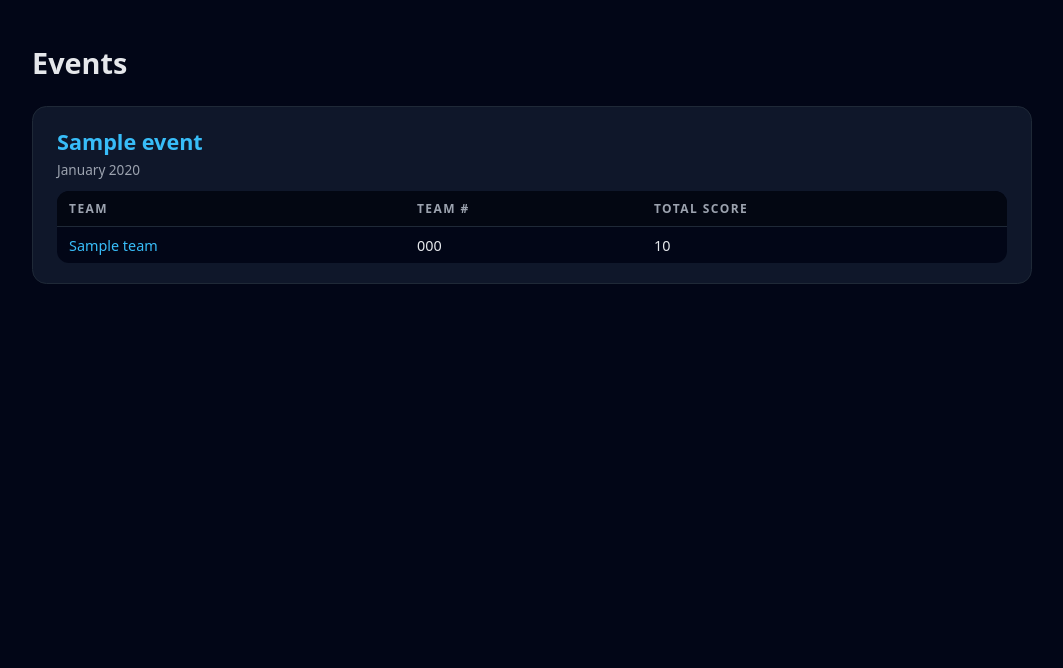
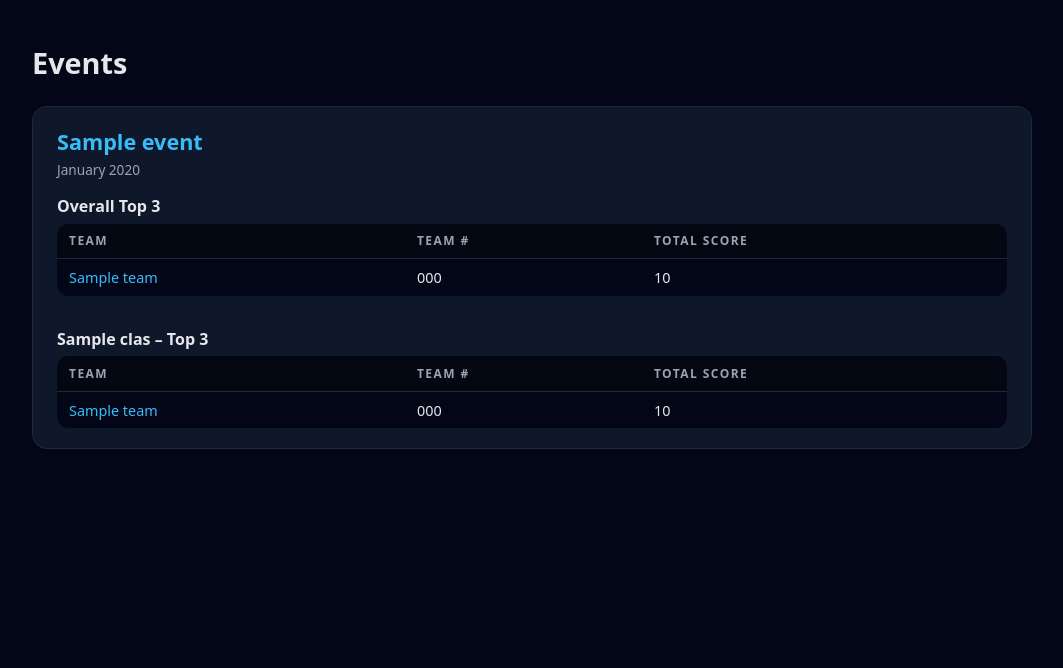
Before and after one commit to ASABE-IQSN/ASABE_IQS_Website, a Flask app: page /events in a window 1280 px wide. Shown: the part 55-723 px from the top of the page, without its empty margins (108-1171 px from the left). Run offline with Flask 3, Linux system fonts and the light colour scheme; tables that the repository leaves empty hold one stand-in row (values such as "Sample post").

Commit message:
adding basic analytics

```diff
--- a/initial.py
+++ b/initial.py
@@ -339,14 +339,27 @@ def events():
     events = (
         Event.query
         .options(
-            selectinload(Event.event_teams).selectinload(EventTeam.team)
+            selectinload(Event.event_teams)
+                .selectinload(EventTeam.team)
+                .selectinload(Team.team_class)
         )
         .order_by(Event.event_datetime.desc())
         .all()
     )
-    return render_template("events.html", events=events)
 
-from sqlalchemy.orm import selectinload
+    # First 2 team classes (by name); adjust ordering if you prefer
+    top_classes = (
+        TeamClass.query
+        .order_by(TeamClass.name)
+        .limit(2)
+        .all()
+    )
+
+    return render_template(
+        "events.html",
+        events=events,
+        top_classes=top_classes,
+    )
 
 @app.route("/cache/reset/events")
 def cache_buster_events():
--- a/templates/events.html
+++ b/templates/events.html
@@ -78,6 +78,12 @@
       margin-bottom: 0.75rem;
     }
 
+    h3 {
+      margin-top: 1rem;
+      margin-bottom: 0.4rem;
+      font-size: 1.0rem;
+    }
+
     table {
       width: 100%;
       border-collapse: collapse;
@@ -112,6 +118,22 @@
     .empty {
       font-size: 0.9rem;
       color: #9ca3af;
+    }
+
+    /* Layout for per-class tables */
+    .class-tables {
+      display: flex;
+      flex-wrap: wrap;
+      gap: 1rem;
+      margin-top: 1rem;
+    }
+
+    .class-table {
+      flex: 1 1 260px;
+    }
+
+    .class-table table {
+      margin-top: 0.25rem;
     }
 
     footer {
@@ -154,6 +176,8 @@
           {% endif %}
 
           {% if event.event_teams %}
+            <!-- Overall Top 3 (existing behavior) -->
+            <h3>Overall Top 3</h3>
             <table>
               <thead>
                 <tr>
@@ -176,6 +200,46 @@
                 {% endfor %}
               </tbody>
             </table>
+
+            <!-- Per-class top 3 for first 2 team classes -->
+            {% if top_classes %}
+              <div class="class-tables">
+                {% for tc in top_classes %}
+                  {# Filter event_teams to this class #}
+                  {% set class_entries = event.event_teams
+                      | selectattr('team.team_class_id', 'equalto', tc.team_class_id)
+                      | list %}
+                  {% if class_entries %}
+                    <div class="class-table">
+                      <h3>{{ tc.name }} – Top 3</h3>
+                      <table>
+                        <thead>
+                          <tr>
+                            <th>Team</th>
+                            <th>Team #</th>
+                            <th>Total Score</th>
+                          </tr>
+                        </thead>
+                        <tbody>
+                          {% for et in class_entries[:3] %}
+                            <tr>
+                              <td>
+                                <a href="{{ url_for('team_event_detail', event_id=event.event_id, team_id=et.team_id) }}">
+                                  {{ et.team.team_name }}
+                                </a>
+                              </td>
+                              <td>{{ et.team.team_number }}</td>
+                              <td>{{ et.total_score or 'N/A' }}</td>
+                            </tr>
+                          {% endfor %}
+                        </tbody>
+                      </table>
+                    </div>
+                  {% endif %}
+                {% endfor %}
+              </div>
+            {% endif %}
+
           {% else %}
             <p class="empty">No teams for this event yet.</p>
           {% endif %}
```
Also changed, not shown: templates/landing.html (+11 -0 lines).
